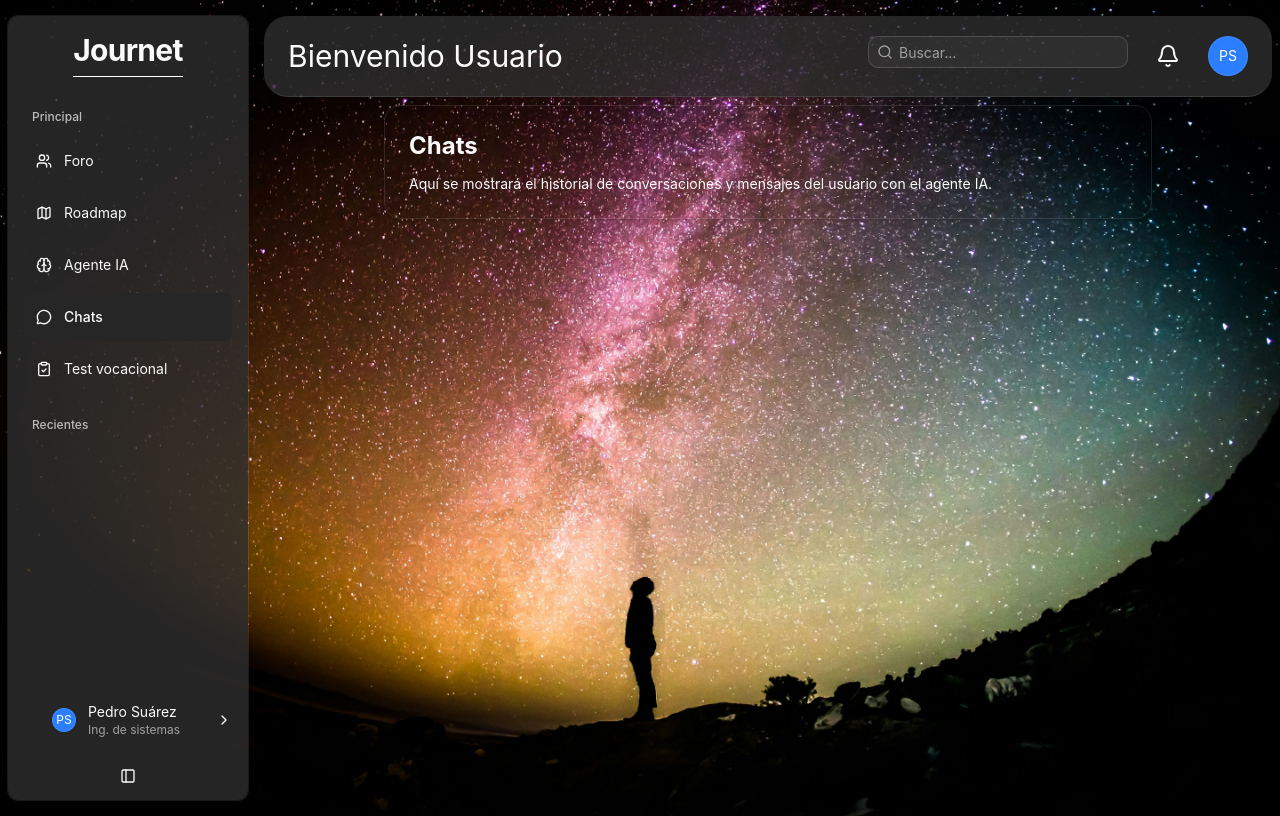
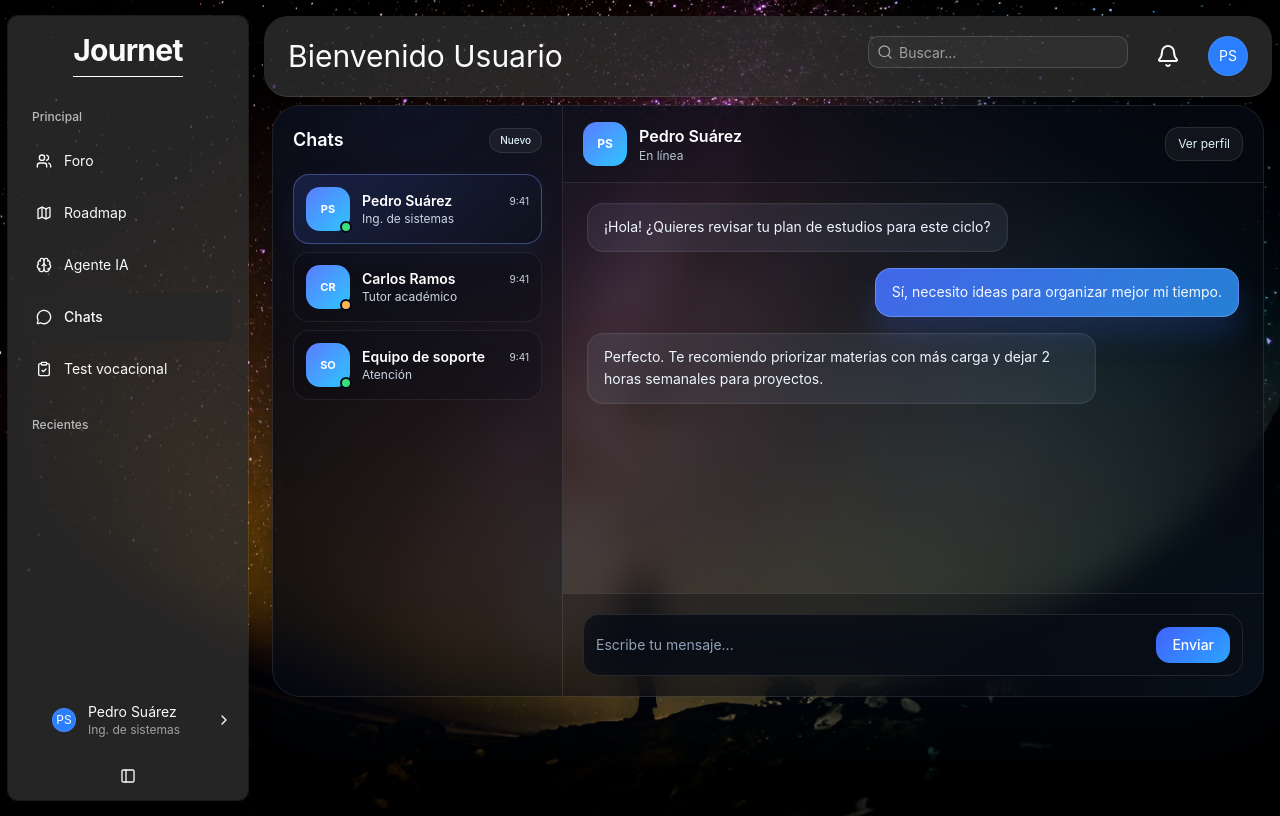
Before and after one commit to Diego6624/INTEGRADOR2-FRONTEND, a React (Vite) app: page /chat in a window 1280 px wide. Built offline with nearby package versions, Linux system fonts and the light colour scheme.

Commit message:
Diseño de los chats

```diff
--- a/src/pages/private/Chats.jsx
+++ b/src/pages/private/Chats.jsx
@@ -1,10 +1,257 @@
+import { useEffect, useRef, useState } from "react";
+
+const contacts = [
+  {
+    id: 1,
+    name: "Pedro Suárez",
+    role: "Ing. de sistemas",
+    avatar: "PS",
+    status: "online",
+    lastSeen: "En línea",
+  },
+  {
+    id: 2,
+    name: "Carlos Ramos",
+    role: "Tutor académico",
+    avatar: "CR",
+    status: "busy",
+    lastSeen: "Hace 10 min",
+  },
+  {
+    id: 3,
+    name: "Equipo de soporte",
+    role: "Atención",
+    avatar: "SO",
+    status: "online",
+    lastSeen: "Responde rápido",
+  },
+];
+
+const initialMessages = {
+  1: [
+    { role: "ai", text: "¡Hola! ¿Quieres revisar tu plan de estudios para este ciclo?" },
+    { role: "user", text: "Sí, necesito ideas para organizar mejor mi tiempo." },
+    { role: "ai", text: "Perfecto. Te recomiendo priorizar materias con más carga y dejar 2 horas semanales para proyectos." },
+  ],
+  2: [
+    { role: "ai", text: "Revisé tu roadmap y te sugerí reforzar lógica algorítmica." },
+    { role: "user", text: "Gracias, ¿qué recursos me recomiendas?" },
+    { role: "ai", text: "Puedes empezar con Coursera, freeCodeCamp y una práctica semanal con ejercicios." },
+  ],
+  3: [
+    { role: "ai", text: "¿En qué te puedo ayudar hoy?" },
+    { role: "user", text: "Necesito ayuda con acceso al portal y mi perfil." },
+    { role: "ai", text: "Claro, te ayudo a verificar tu cuenta y permisos de acceso." },
+  ],
+};
+
+const aiReplies = [
+  "Te puedo ayudar con eso. Revisemos tus prioridades y te propongo un plan claro.",
+  "Según tu contexto académico, lo ideal es enfocarte en las materias de mayor peso y mantener rutinas pequeñas cada semana.",
+  "He revisado tu progreso. Te recomiendo avanzar con un bloque de estudio de 45 minutos y descansar 10 minutos entre tareas.",
+  "Si quieres, puedo ayudarte a armar un plan más personalizado según tu carrera y semestre.",
+];
+
 export default function ChatsPage() {
+  const [selectedContact, setSelectedContact] = useState(1);
+  const [draft, setDraft] = useState("");
+  const [messagesByContact, setMessagesByContact] = useState(initialMessages);
+  const bottomRef = useRef(null);
+
+  const activeContact = contacts.find((contact) => contact.id === selectedContact) ?? contacts[0];
+  const activeMessages = messagesByContact[selectedContact] ?? [];
+
+  useEffect(() => {
+    bottomRef.current?.scrollIntoView({ behavior: "smooth" });
+  }, [selectedContact, activeMessages]);
+
+  const sendMessage = () => {
+    const value = draft.trim();
+    if (!value) return;
+
+    setMessagesByContact((prev) => ({
+      ...prev,
+      [selectedContact]: [
+        ...(prev[selectedContact] ?? []),
+        { role: "user", text: value },
+      ],
+    }));
+
+    setDraft("");
+
+    window.setTimeout(() => {
+      setMessagesByContact((prev) => ({
+        ...prev,
+        [selectedContact]: [
+          ...(prev[selectedContact] ?? []),
+          {
+            role: "ai",
+            text:
+              aiReplies[Math.floor(Math.random() * aiReplies.length)],
+          },
+        ],
+      }));
+    }, 700);
+  };
+
   return (
-    <div className="max-w-3xl mx-auto rounded-2xl border border-dim bg-surface p-6 shadow-sm">
-      <h1 className="text-2xl font-bold text-ink">Chats</h1>
-      <p className="mt-3 text-sm text-soft">
-        Aquí se mostrará el historial de conversaciones y mensajes del usuario con el agente IA.
-      </p>
+    <div
+      className="relative h-[74vh] w-full overflow-hidden rounded-[28px] border border-white/10 shadow-[0_25px_80px_rgba(3,8,18,0.76)]"
+      style={{
+        background: "rgba(6, 10, 18, 0.74)",
+        backdropFilter: "blur(18px)",
+        WebkitBackdropFilter: "blur(18px)",
+      }}
+    >
+      <div
+        className="absolute inset-0"
+        style={{
+          background:
+            "radial-gradient(circle at 15% 0%, rgba(80, 122, 255, 0.12), transparent 28%), radial-gradient(circle at 100% 100%, rgba(51, 172, 255, 0.08), transparent 26%)",
+        }}
+      />
+
+      <div className="relative z-10 grid h-full md:grid-cols-[290px_minmax(0,1fr)]">
+        <aside className="border-b border-white/10 bg-slate-950/10 p-4 md:border-b-0 md:border-r md:p-5" style={{ background: "rgba(9, 13, 22, 0.38)" }}>
+          <div className="mb-5 flex items-center justify-between">
+            <h2 className="text-lg font-semibold text-white">Chats</h2>
+            <button
+              type="button"
+              className="rounded-full border border-white/10 bg-white/5 px-2.5 py-1 text-[10px] font-medium text-sky-100 transition hover:bg-white/10"
+            >
+              Nuevo
+            </button>
+          </div>
+
+          <div className="space-y-2">
+            {contacts.map((contact) => (
+              <button
+                key={contact.id}
+                type="button"
+                onClick={() => setSelectedContact(contact.id)}
+                className="flex w-full items-center gap-3 rounded-2xl border px-3 py-3 text-left transition-all duration-200"
+                style={{
+                  background:
+                    selectedContact === contact.id
+                      ? "linear-gradient(135deg, rgba(76, 110, 255, 0.18), rgba(12, 18, 28, 0.7))"
+                      : "rgba(10, 15, 24, 0.26)",
+                  borderColor:
+                    selectedContact === contact.id ? "rgba(124, 156, 255, 0.38)" : "rgba(255,255,255,0.07)",
+                  boxShadow:
+                    selectedContact === contact.id ? "0 12px 26px rgba(34, 53, 95, 0.2)" : "none",
+                }}
+              >
+                <div className="relative">
+                  <div
+                    className="flex h-11 w-11 items-center justify-center rounded-xl text-[11px] font-bold text-white"
+                    style={{
+                      background: "linear-gradient(135deg, #5b7cff, #2ec5ff)",
+                    }}
+                  >
+                    {contact.avatar}
+                  </div>
+                  <span
+                    className="absolute -bottom-0.5 -right-0.5 h-3 w-3 rounded-full border-2 border-slate-950"
+                    style={{
+                      background:
+                        contact.status === "online"
+                          ? "#3ade7a"
+                          : contact.status === "busy"
+                            ? "#ffb454"
+                            : "#7b8bb0",
+                    }}
+                  />
+                </div>
+
+                <div className="min-w-0 flex-1">
+                  <div className="flex items-center justify-between gap-2">
+                    <p className="truncate text-sm font-semibold text-white">{contact.name}</p>
+                    <span className="text-[10px] text-slate-300">9:41</span>
+                  </div>
+                  <p className="truncate text-xs text-slate-300">{contact.role}</p>
+                </div>
+              </button>
+            ))}
+          </div>
+        </aside>
+
+        <section className="flex min-h-0 flex-col">
+          <header className="flex items-center justify-between border-b border-white/10 px-5 py-4" style={{ background: "rgba(9, 13, 22, 0.26)" }}>
+            <div className="flex items-center gap-3">
+              <div
+                className="flex h-11 w-11 items-center justify-center rounded-xl text-xs font-bold text-white"
+                style={{ background: "linear-gradient(135deg, #5b7cff, #2ec5ff)" }}
+              >
+                {activeContact.avatar}
+              </div>
+              <div>
+                <h3 className="text-base font-semibold text-white">{activeContact.name}</h3>
+                <p className="text-xs text-sky-100/80">{activeContact.lastSeen}</p>
+              </div>
+            </div>
+
+            <button
+              type="button"
+              className="rounded-xl border border-white/10 bg-white/5 px-3 py-2 text-xs text-sky-100 transition hover:bg-white/10"
+            >
+              Ver perfil
+            </button>
+          </header>
+
+          <div className="flex-1 space-y-4 overflow-y-auto px-4 py-5 md:px-6">
+            {activeMessages.map((msg, index) => (
+              <div
+                key={`${msg.role}-${index}`}
+                className={`flex ${msg.role === "user" ? "justify-end" : "justify-start"}`}
+              >
+                <div
+                  className="max-w-[78%] rounded-2xl px-4 py-3 text-sm leading-relaxed shadow-lg"
+                  style={{
+                    background:
+                      msg.role === "user"
+                        ? "linear-gradient(135deg, rgba(70,112,255,0.9), rgba(46,154,255,0.82))"
+                        : "rgba(146, 162, 204, 0.10)",
+                    border:
+                      msg.role === "user"
+                        ? "1px solid rgba(163, 191, 255, 0.38)"
+                        : "1px solid rgba(255,255,255,0.08)",
+                    color: msg.role === "user" ? "#f5f9ff" : "#edf5ff",
+                    boxShadow:
+                      msg.role === "user"
+                        ? "0 18px 28px rgba(49, 86, 199, 0.24)"
+                        : "inset 0 0 0 1px rgba(255,255,255,0.02)",
+                  }}
+                >
+                  {msg.text}
+                </div>
+              </div>
+            ))}
+            <div ref={bottomRef} />
+          </div>
+
+          <div className="border-t border-white/10 p-4 md:p-5" style={{ background: "rgba(7, 11, 18, 0.34)" }}>
+            <div className="flex items-center gap-3 rounded-2xl border border-white/10 px-3 py-3 backdrop-blur-xl" style={{ background: "rgba(9, 14, 22, 0.7)" }}>
+              <input
+                value={draft}
+                onChange={(event) => setDraft(event.target.value)}
+                onKeyDown={(event) => {
+                  if (event.key === "Enter") sendMessage();
+                }}
+                placeholder="Escribe tu mensaje..."
+                className="flex-1 bg-transparent text-sm text-white placeholder:text-slate-400 focus:outline-none"
+              />
+              <button
+                type="button"
+                onClick={sendMessage}
+                className="rounded-xl px-4 py-2 text-sm font-medium text-white transition hover:brightness-110"
+                style={{ background: "linear-gradient(135deg, #4162ff, #2ca3ff)" }}
+              >
+                Enviar
+              </button>
+            </div>
+          </div>
+        </section>
+      </div>
     </div>
   );
 }
```
